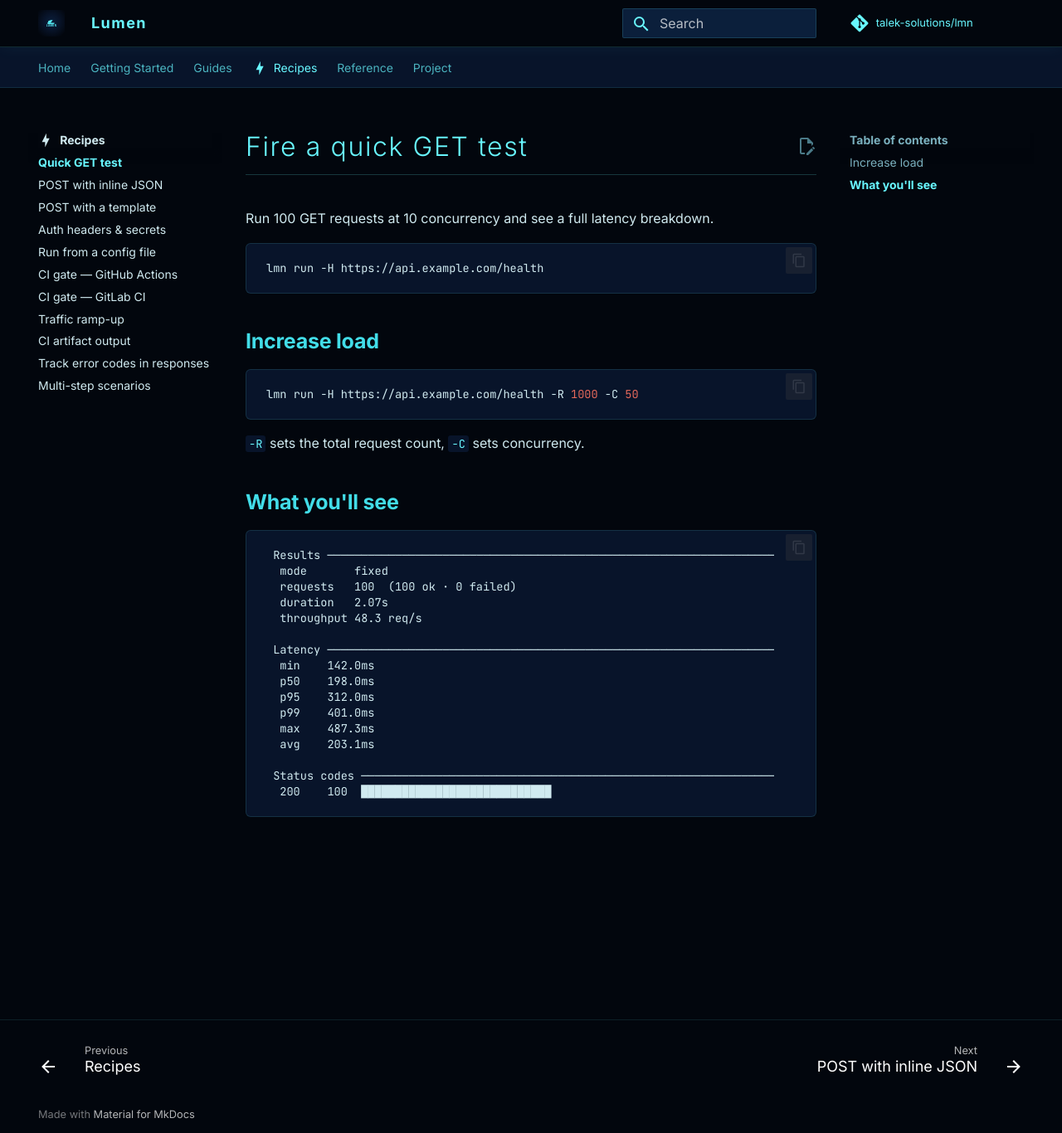
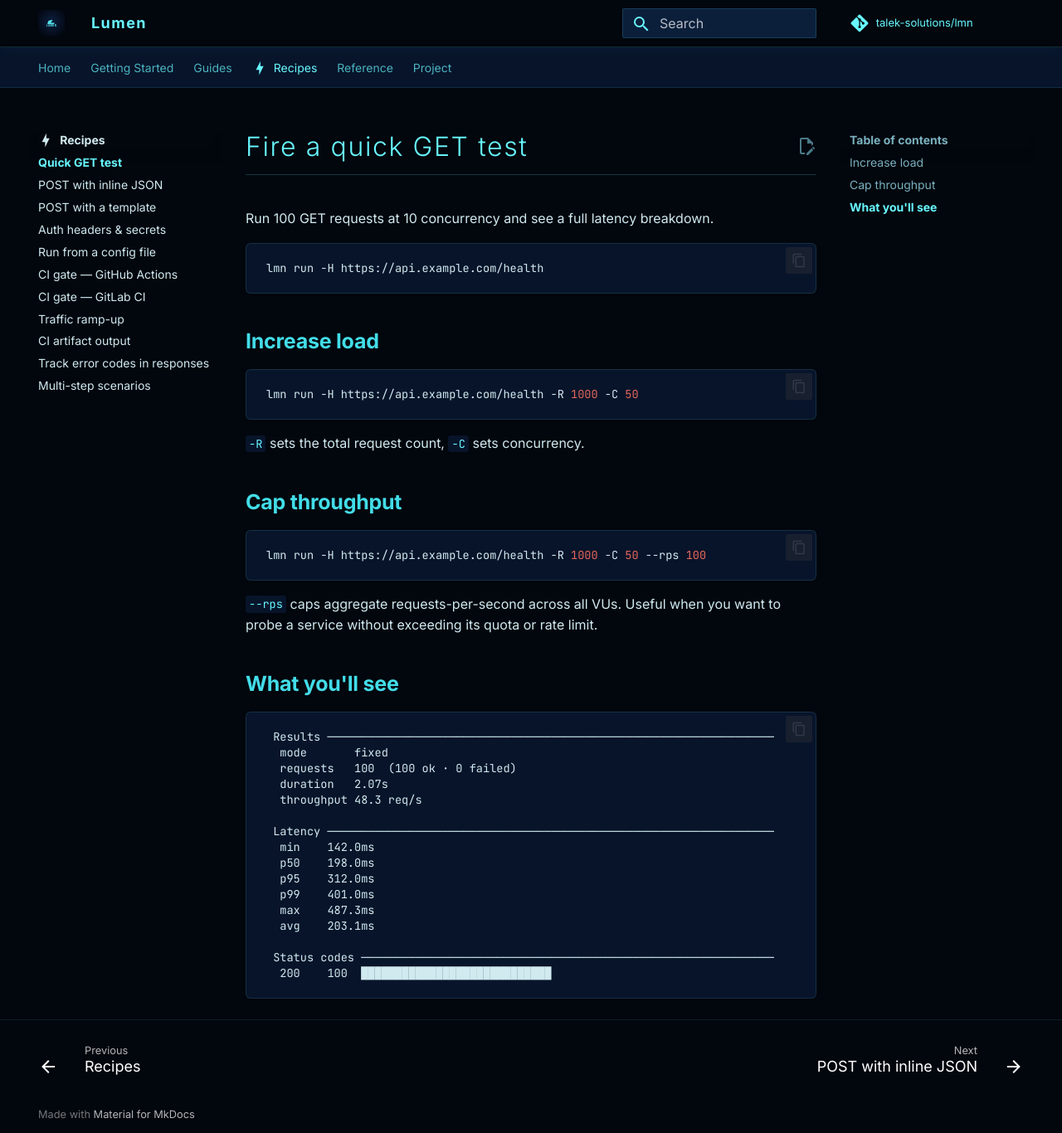
Before and after one commit to talek-solutions/lmn, an MkDocs documentation site: the page built from docs/recipes/quick-get.md, in a window 1280 px wide and 1366 px high. Shown: the whole window at 83% size. Built offline with MkDocs 1.6.1 and Material for MkDocs 9.7.7, drawn with Linux system fonts in a browser that asks for light colours; comment, search, counter and statistics services are not loaded.

Commit message:
chore: add docs for rps

````diff
--- a/docs/recipes/quick-get.md
+++ b/docs/recipes/quick-get.md
@@ -13,6 +13,14 @@ lmn run -H https://api.example.com/health -R 1000 -C 50
 ```
 
 `-R` sets the total request count, `-C` sets concurrency.
+
+## Cap throughput
+
+```bash
+lmn run -H https://api.example.com/health -R 1000 -C 50 --rps 100
+```
+
+`--rps` caps aggregate requests-per-second across all VUs. Useful when you want to probe a service without exceeding its quota or rate limit.
 
 ## What you'll see
 
````
Also changed, not shown: CHANGELOG.md (+7 -0 lines), docs/getting-started/core-concepts.md (+16 -0 lines), docs/guides/first-load-test.md (+1 -1 lines), docs/reference/config.md (+2 -0 lines), lmn-cli/CLI.md (+5 -0 lines), 2 other files.
